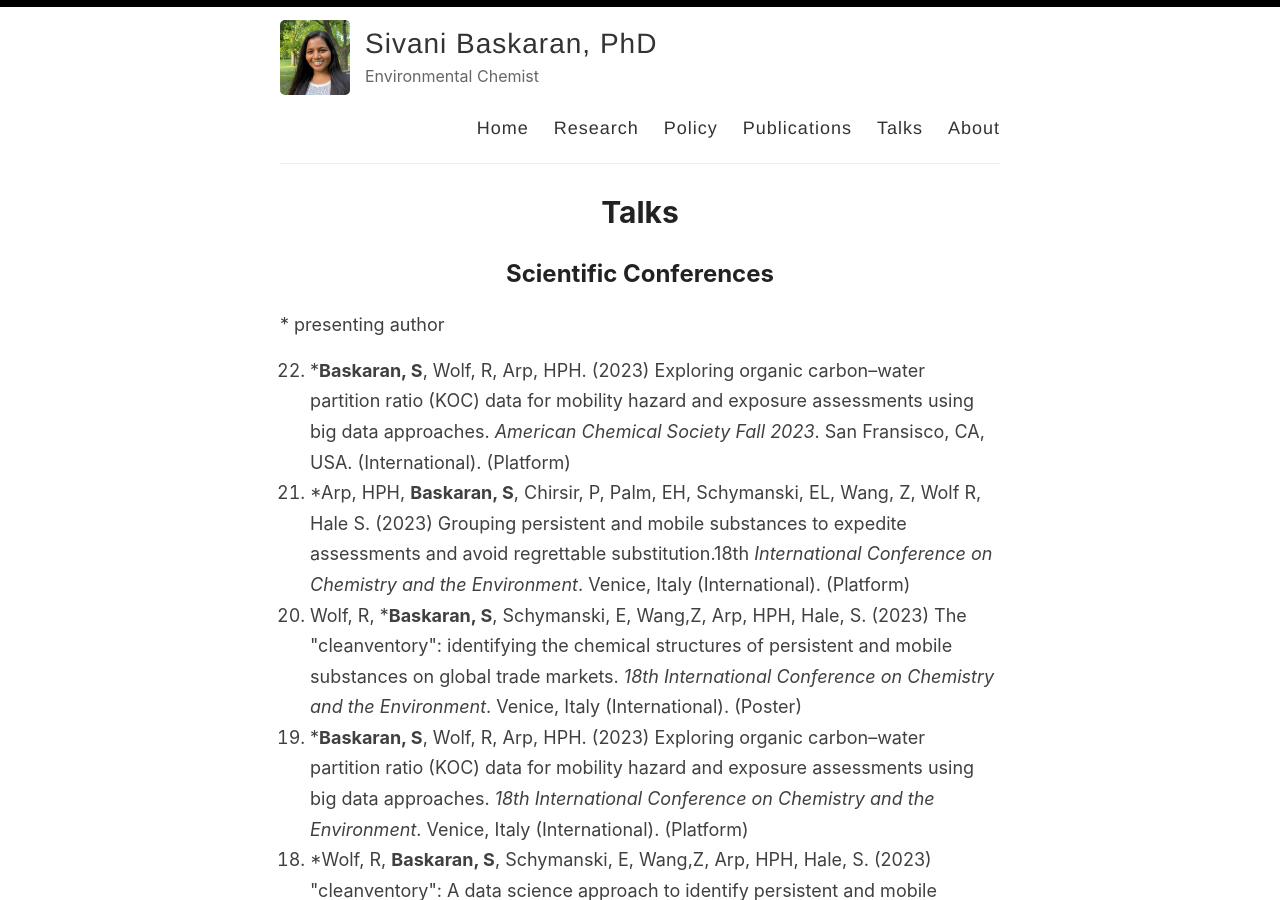
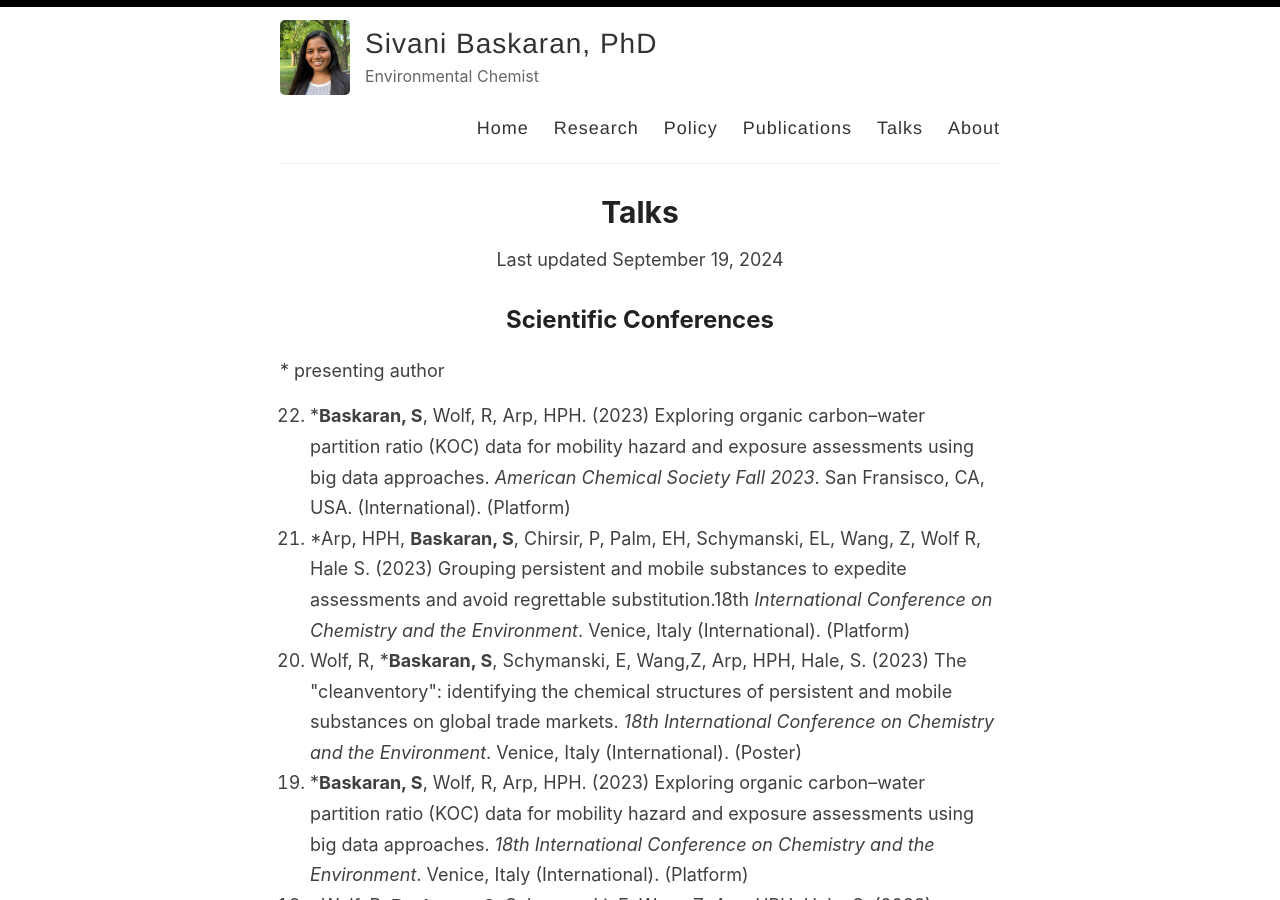
Before and after one commit to sivanibaskaran/sivanibaskaran.github.io, a Jekyll site: the page built from _pages/talks.md, in a window 1280 px wide and 900 px high. Built offline with Jekyll 4.4.1, drawn with Linux system fonts in a browser that asks for light colours; comment, search, counter and statistics services are not loaded.

Commit message:
Update talks.md

```diff
--- a/_pages/talks.md
+++ b/_pages/talks.md
@@ -3,7 +3,8 @@ layout: page
 title: Talks
 permalink: /talks/
 ---
-
+<div style="text-align: center;"><small>Last updated September 19, 2024</small>
+</div>
 ## Scientific Conferences
 <p><small>* presenting author</small></p>
 <ol reversed>
```
